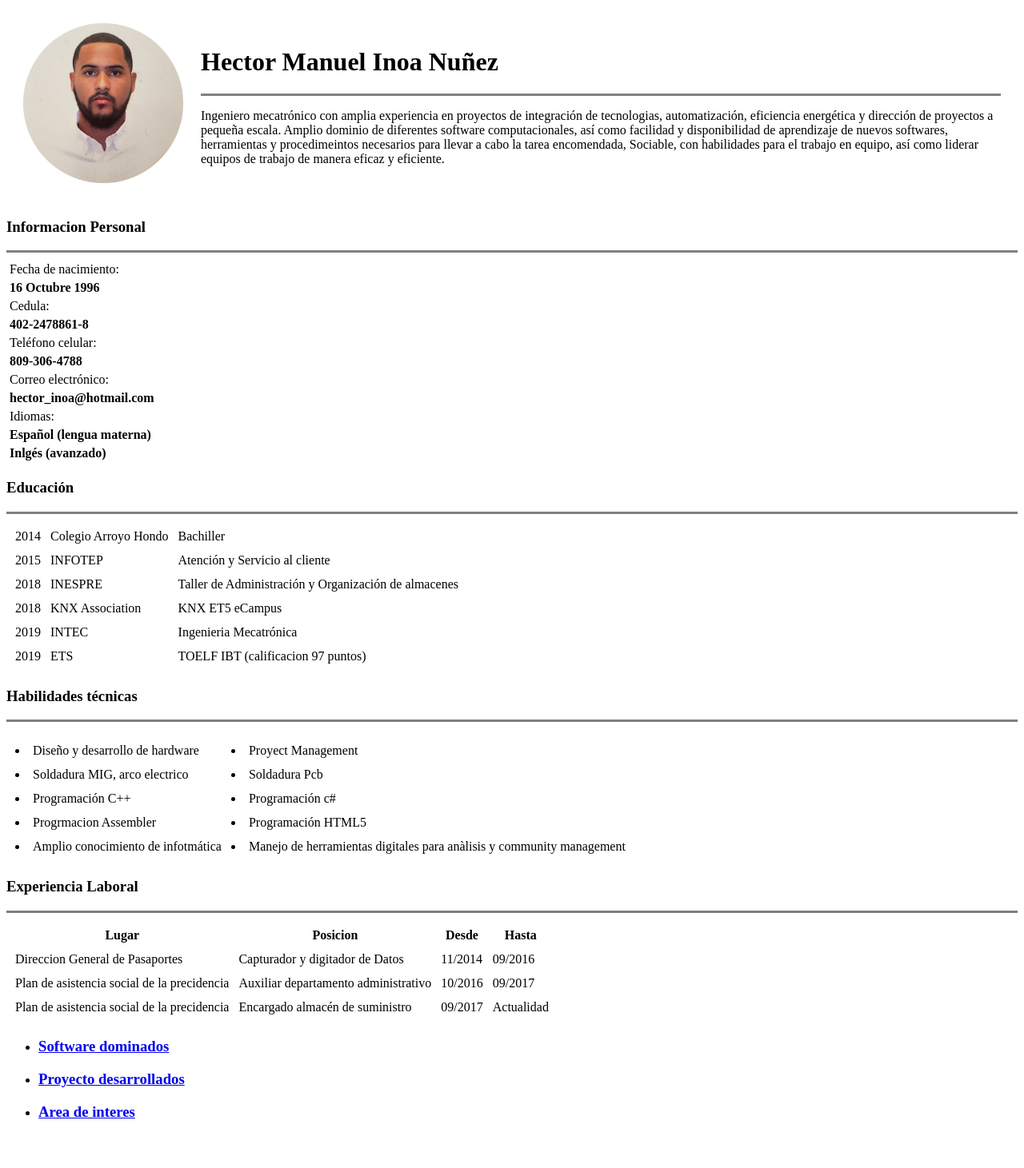
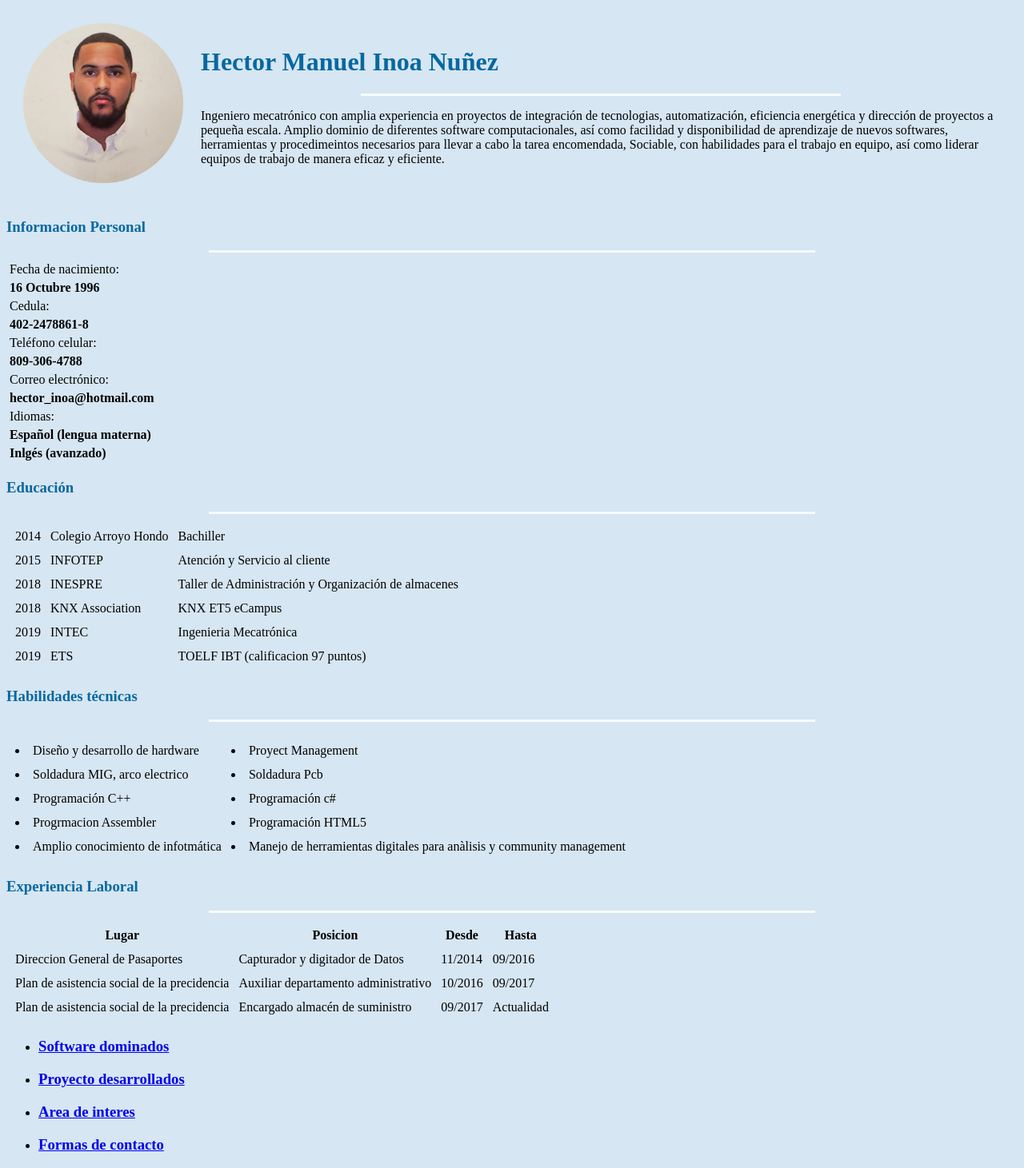
Before and after one commit to hector-inoa/CV, a plain HTML site: page index.html in a window 1280 px wide. Shown: the whole page at 80% size. Before the commit the page ends 1421 px from the top, so only its background shows below. Drawn offline with Linux system fonts and the light colour scheme.

Commit message:
Add files via upload

```diff
--- /dev/null
+++ b/CSS/styles.css
@@ -0,0 +1,19 @@
+body {
+  background-color: #d6e6f2;
+}
+
+hr {
+  background-color: #f7fbfc;
+  border-style: none;
+  width: 60%;
+  height: 3px;
+  border-width: 5px;
+}
+
+h1 {
+  color: #07689f;
+}
+
+h3 {
+  color: #07689f;
+}
--- a/index.html
+++ b/index.html
@@ -4,7 +4,8 @@
 <head>
   <meta charset="utf-8">
   <title> ⚙🔧Hector's Personal Site 🔧⚙</title>
-  <title></title>
+  <link rel="stylesheet" href="CSS/styles.css">
+
 </head>
 
 <body>
@@ -13,7 +14,7 @@
       <td><img src="images/fondoblanco.png" style="width:200px;height:200px;" alt="Imagen Presentacion Hector inoa"></td>
       <td>
         <h1> Hector Manuel Inoa Nuñez</h1>
-        <hr size="3" , noshade>
+        <hr noshade>
 
         <p>Ingeniero mecatrónico con amplia experiencia en proyectos de integración
           de tecnologias, automatización, eficiencia energética y dirección de proyectos
@@ -27,7 +28,7 @@
   </table>
 
   <h3>Informacion Personal</h3>
-  <hr size="3" , noshade>
+  <hr noshade>
   <table cellspacing="3">
     <tr>
       <td>Fecha de nacimiento:</td>
@@ -65,7 +66,7 @@
   </table>
 
   <h3>Educación</h3>
-  <hr size="3" , noshade>
+  <hr noshade>
   <table cellspacing="10">
     <tr>
       <td>2014</td>
@@ -101,7 +102,7 @@
   </table>
 
   <h3>Habilidades técnicas</h3>
-  <hr size="3" , noshade>
+  <hr noshade>
   <table cellspacing="10">
     <ul>
       <tr>
@@ -148,7 +149,7 @@
   </table>
 
   <h3>Experiencia Laboral</h3>
-  <hr size="3" , noshade>
+  <hr noshade>
 
   <table cellspacing="10">
     <thead>
@@ -180,11 +181,20 @@
     </tbody>
   </table>
 
-<ul>
-  <li><h3><a href="soft.html">Software dominados</a></h3></li>
-  <li><h3><a href="poyectos.html">Proyecto desarrollados</a></h3></li>
-  <li><h3><a href="interes.html">Area de interes</a></h3></li>
-</ul>
+  <ul>
+    <li>
+      <h3><a href="soft.html">Software dominados</a></h3>
+    </li>
+    <li>
+      <h3><a href="poyects.html">Proyecto desarrollados</a></h3>
+    </li>
+    <li>
+      <h3><a href="hobbies.html">Area de interes</a></h3>
+    </li>
+    <li>
+      <h3><a href="contac-me.html">Formas de contacto</a></h3>
+    </li>
+  </ul>
 
 
 </body>
```
Also changed, not shown: Contac-Me.html (added, +35 -0 lines), hobbies.html (added, +26 -0 lines), poyects.html (added, +30 -0 lines), soft.html (+5 -1 lines).
